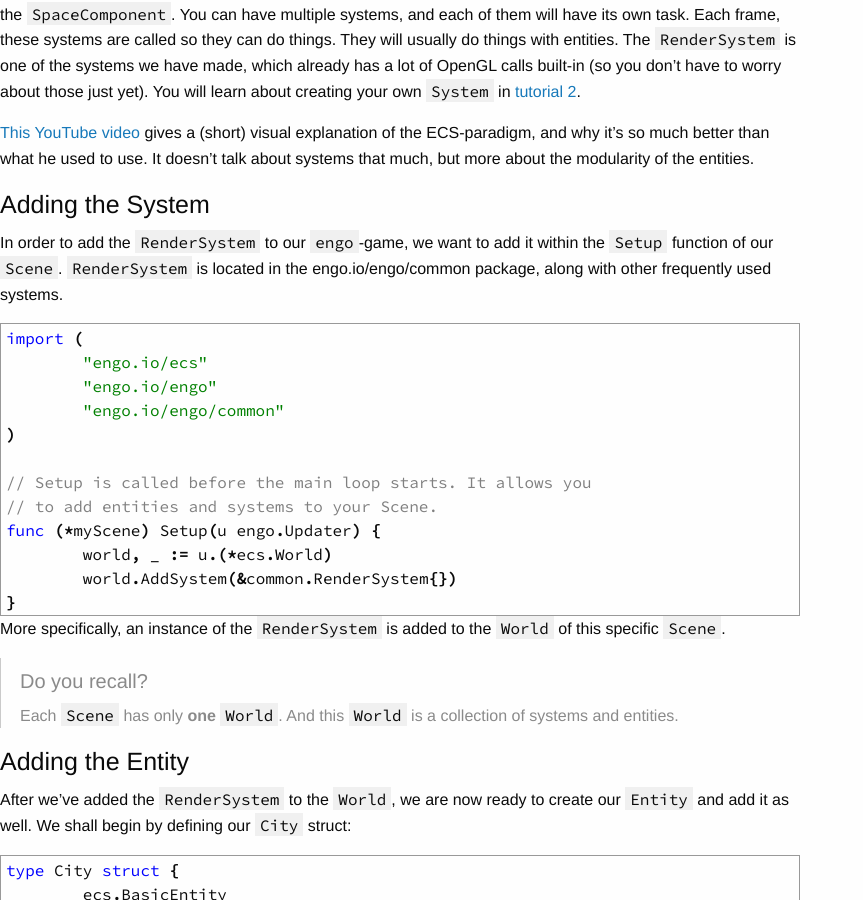
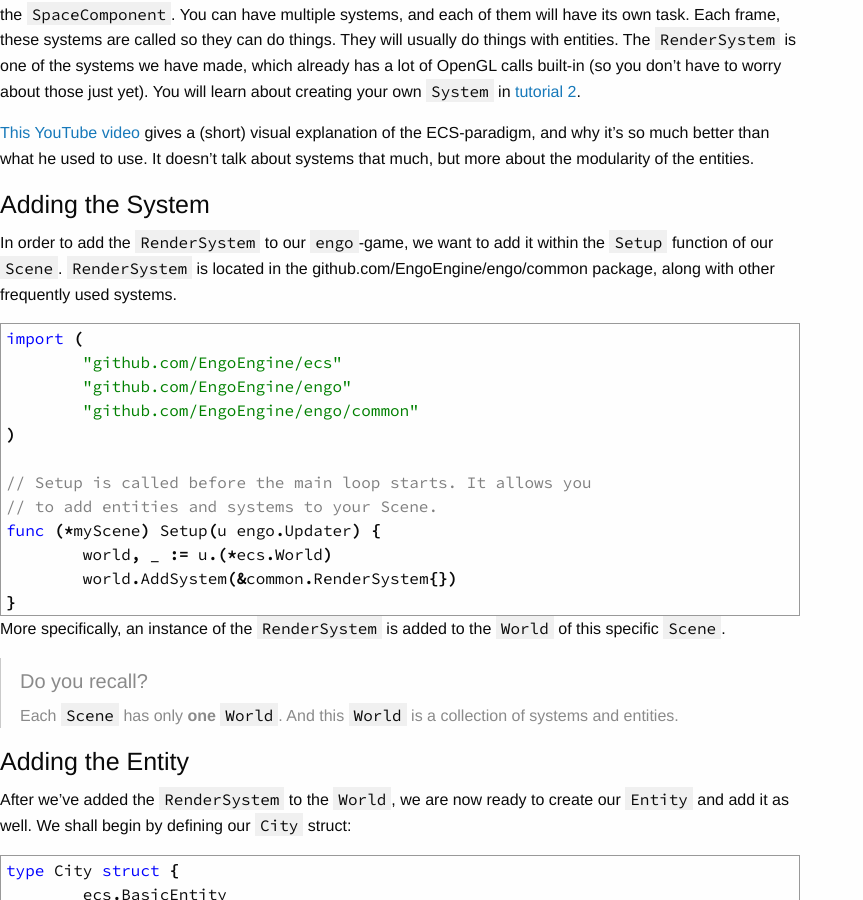
Before and after one commit to EngoEngine/engoengine.github.io, a Jekyll site: the page built from tutorials/_posts/2016-04-09-hello-world.md, in a window 1280 px wide and 900 px high, scrolled down 3490 px. Shown: the whole window, without its empty margins (0-863 px from the left). Built offline with Jekyll 4.4.1, drawn with Linux system fonts in a browser that asks for light colours; nearby versions of some CDN libraries; some of the changed text lies outside the part shown.

Commit message:
replace instances of engo.io with github.com/EngoEngine/ in imports

```diff
--- a/index.html
+++ b/index.html
@@ -7,7 +7,7 @@ title: Welcome
 
 <p>Engo is an open-source 2D game engine written in <a href="https://golang.org" target="_blank">Go</a>. It uses the Entity-Component-System paradigm. The code is available on <a href="https://github.com/EngoEngine/engo" target="_blank">GitHub</a>. If you encounter any problems, find any bugs, or want to request a feature, you can <a href="https://github.com/EngoEngine/engo/issues/new" target="_blank">open an issue</a> or chat with us on <a href="https://gitter.im/EngoEngine/engo">gitter</a>. </p>
 
-<p><code>go get -u engo.io/engo</code></p>
+<p><code>go get -u github.com/EngoEngine/engo</code></p>
 
 <p>We're currently still developing this website (it's on <a href="https://github.com/EngoEngine/engoengine.github.io" target="_blank">GitHub</a> too!), so please be patient while we begin to fill it out. Ideas and content requests can be filed <a href="https://github.com/EngoEngine/engoengine.github.io/issues/new" target="_blank">here</a>. </p>
 
--- a/tutorials/_posts/2016-04-09-hello-world.md
+++ b/tutorials/_posts/2016-04-09-hello-world.md
@@ -52,8 +52,8 @@ The easiest way to output "Hello World" within `engo`, is by having this `traffi
 package main
 
 import (
-	"engo.io/engo"
-	"engo.io/ecs"
+	"github.com/EngoEngine/engo"
+	"github.com/EngoEngine/ecs"
 )
 
 type myScene struct {}
@@ -140,13 +140,13 @@ about the modularity of the entities.
 
 #### Adding the System
 In order to add the `RenderSystem` to our `engo`-game, we want to add it within the `Setup` function of our `Scene`.
-`RenderSystem` is located in the engo.io/engo/common package, along with other frequently used systems.
+`RenderSystem` is located in the github.com/EngoEngine/engo/common package, along with other frequently used systems.
 
 {% highlight go %}
 import (
-	"engo.io/ecs"
-	"engo.io/engo"
-	"engo.io/engo/common"
+	"github.com/EngoEngine/ecs"
+	"github.com/EngoEngine/engo"
+	"github.com/EngoEngine/engo/common"
 )
 
 // Setup is called before the main loop starts. It allows you
```
Also changed, not shown: concepts/mobileBuilding.md (+1 -1 lines), tutorials/_posts/2016-04-08-foreword.md (+5 -5 lines), tutorials/_posts/2018-06-07-hud-text.md (+3 -3 lines).
